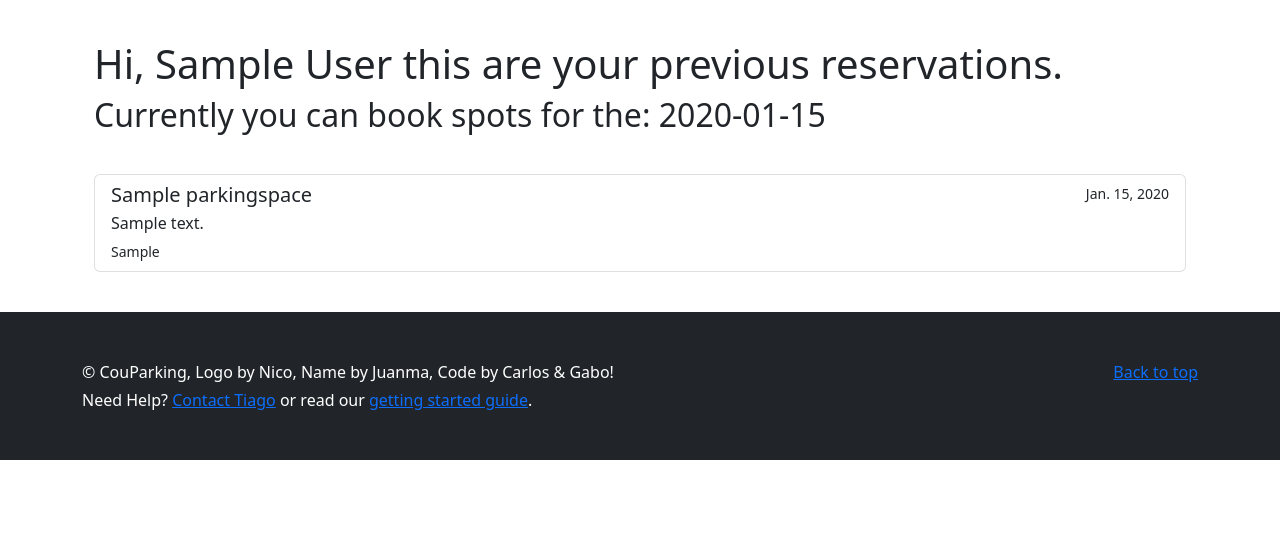
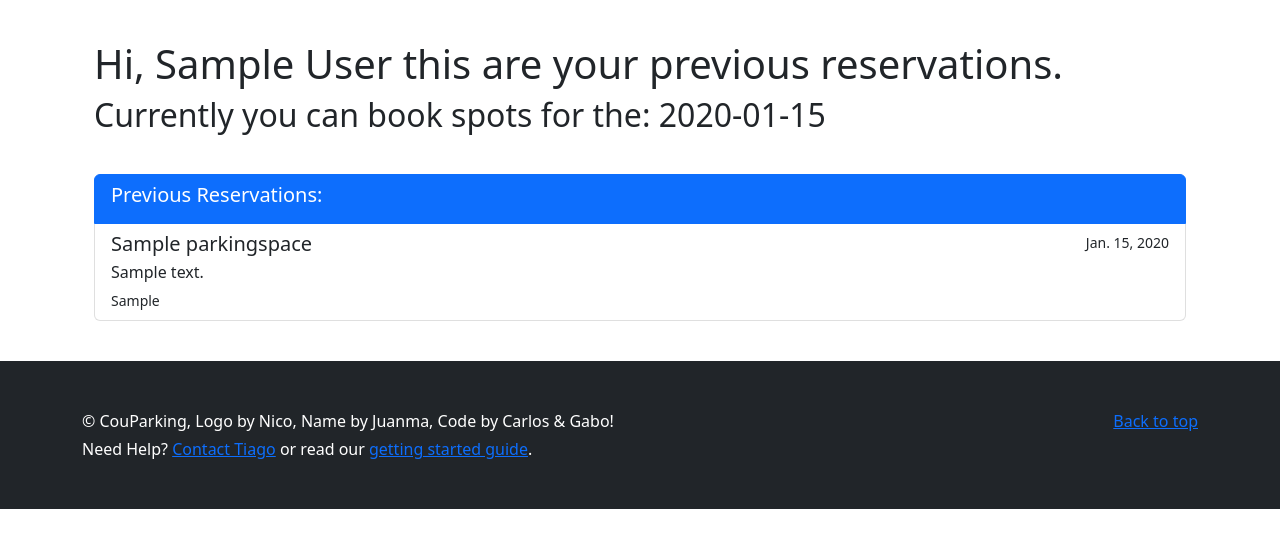
Before and after one commit to gabo963/Couparking, a Django app: page /reservations/ in a window 1280 px wide. Shown: the part 57-605 px from the top of the page. Run offline with Django 4.2, Linux system fonts and the light colour scheme; the first user in the database is signed in; tables that the repository leaves empty hold one stand-in row (Sample ...).

Commit message:
updated reservations page

```diff
--- a/templates/coupark/reservations.html
+++ b/templates/coupark/reservations.html
@@ -13,21 +13,23 @@
 {% if currentUserReservations %}
 
 <div class="container">
-  <div class="list-group">
+  <ul class="list-group">
+
+    <li class="list-group-item active" aria-current="true">
+      <h5>Previous Reservations:</h5>
+    </li>
+
     {% for reservation in currentUserReservations %}
-
-      <a href="" class="list-group-item list-group-item-action" aria-current="true">
+      <li class="list-group-item">
         <div class="d-flex w-100 justify-content-between">
-          <h5 class="mb-1">{{reservation.parkingSpace.name}}</h5>
-          <small>{{reservation.date.date}}</small>
+        <h5 class="mb-1">{{reservation.parkingSpace.name}}</h5>
+        <small>{{reservation.date.date}}</small>
         </div>
         <p class="mb-1">{{reservation.parkingSpace.description}}</p>
         <small>{{reservation.parkingSpace.vehicleType}}</small>
-      </a>
-
+      </li>
     {% endfor %}
-
-  </div>
+  </ul>
 </div>
 
 {% else %}
```
